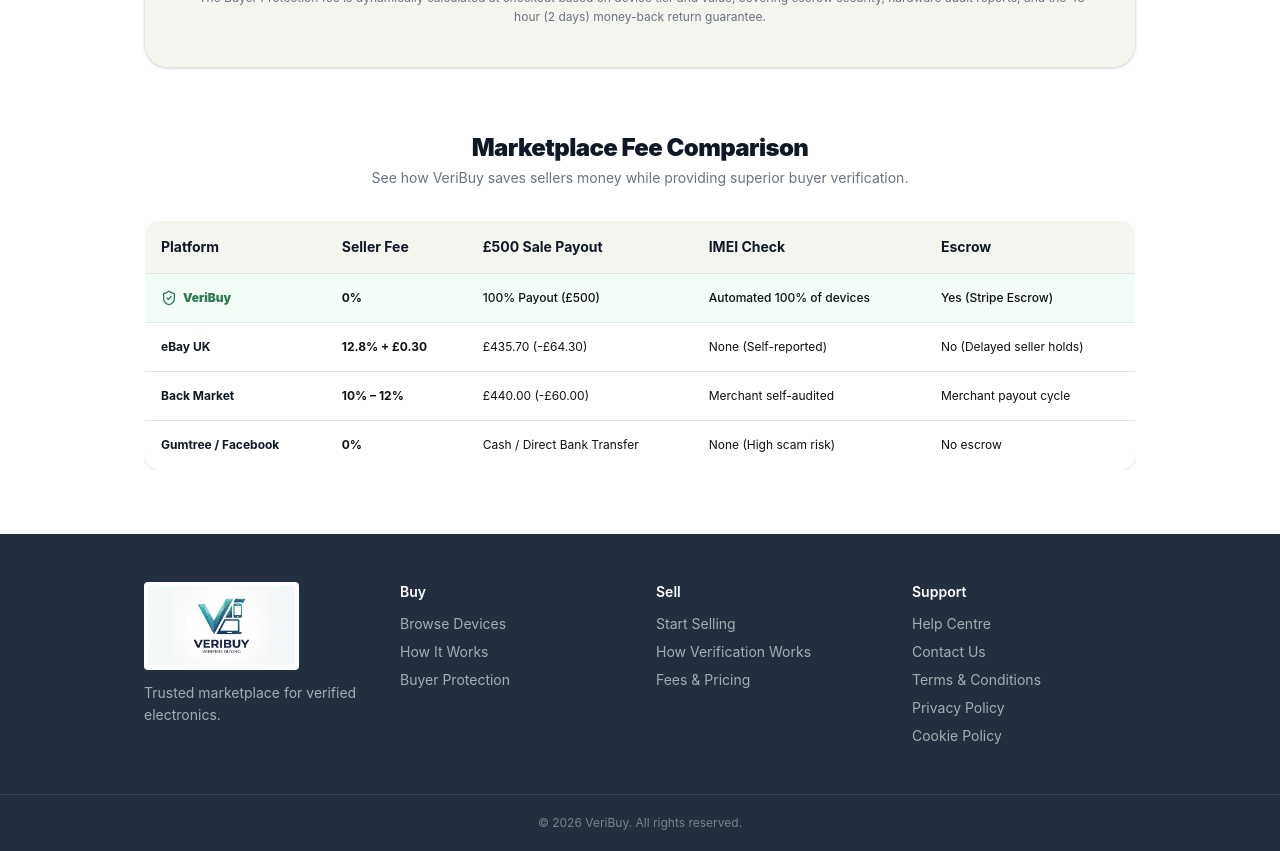
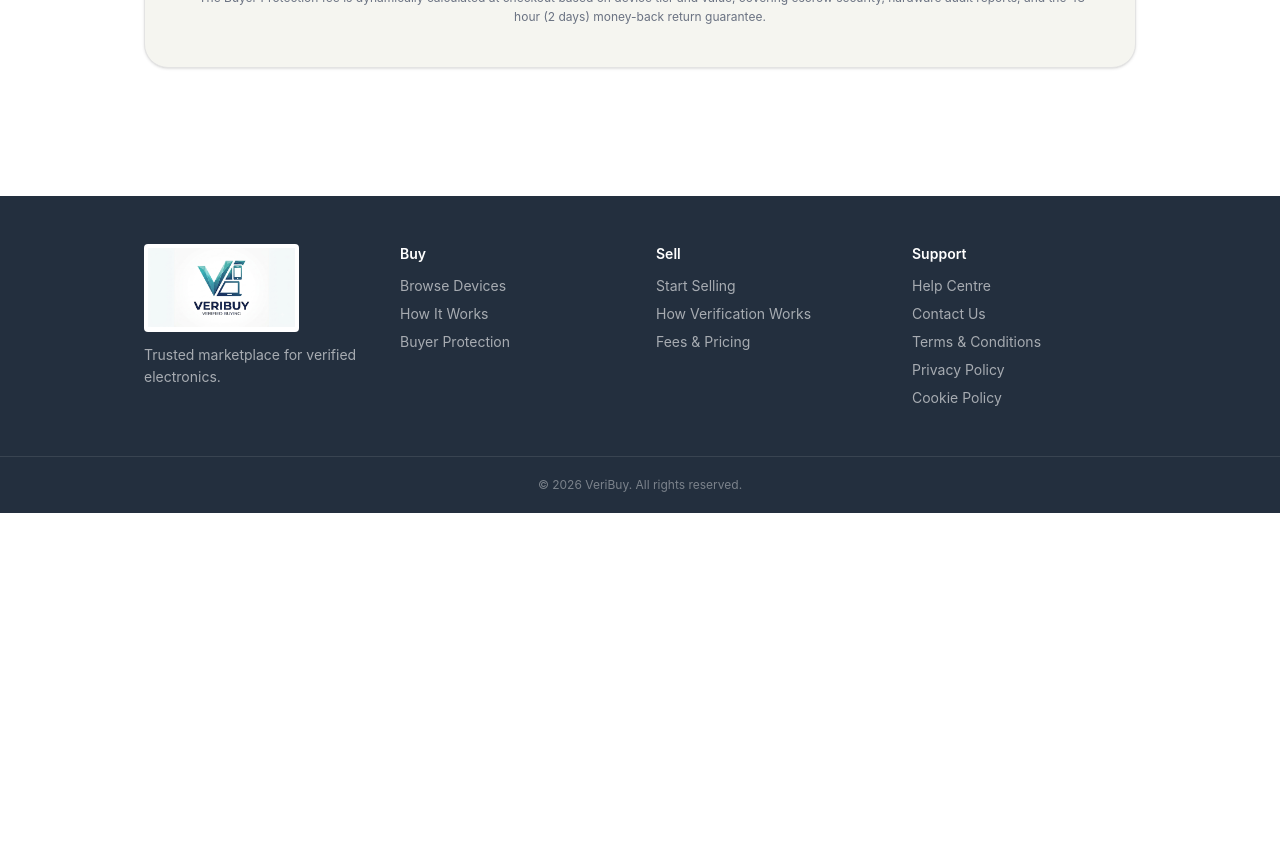
Before and after one commit to veribuy-shop/veribuy, a Next.js app in the folder frontend/: page /pricing in a window 1280 px wide. Shown: the part 1540-2391 px from the top of the page. After the commit the page ends 2053 px from the top, so only its background shows below. Built offline with nearby package versions, Linux system fonts and the light colour scheme; no server answers.

Commit message:
fix(frontend): remove competitor fee comparison table and all competitor mentions

```diff
--- a/frontend/app/pricing/page.tsx
+++ b/frontend/app/pricing/page.tsx
@@ -5,13 +5,6 @@ import {
   ShieldCheck,
   ArrowRight,
   Sparkles,
-  Lock,
-  Percent,
-  CheckCircle2,
-  XCircle,
-  RotateCcw,
-  Zap,
-  HelpCircle,
 } from 'lucide-react';
 import { getBuyerProtectionFeePercent, calculateProtectionFee } from '@/lib/fees';
 import { formatPrice } from '@/lib/currency';
@@ -29,49 +22,6 @@ export default function PricingPage() {
   const examplePrice = 500;
   const exampleFee = calculateProtectionFee(examplePrice);
   const exampleTotal = Math.round((examplePrice + exampleFee) * 100) / 100;
-
-  const platformComparisons = [
-    {
-      platform: 'VeriBuy',
-      sellerFee: '0%',
-      sellerPayout: '100% Payout (£500)',
-      buyerProtection: `Variable (~${feePercent}%)`,
-      imeiCheck: 'Automated 100% of devices',
-      escrow: 'Yes (Stripe Escrow)',
-      returnWindow: '48-hour (2 days) guarantee',
-      isVeriBuy: true,
-    },
-    {
-      platform: 'eBay UK',
-      sellerFee: '12.8% + £0.30',
-      sellerPayout: '£435.70 (-£64.30)',
-      buyerProtection: 'Included in high item prices',
-      imeiCheck: 'None (Self-reported)',
-      escrow: 'No (Delayed seller holds)',
-      returnWindow: 'Varies by seller',
-      isVeriBuy: false,
-    },
-    {
-      platform: 'Back Market',
-      sellerFee: '10% – 12%',
-      sellerPayout: '£440.00 (-£60.00)',
-      buyerProtection: 'Built into refurbished markup',
-      imeiCheck: 'Merchant self-audited',
-      escrow: 'Merchant payout cycle',
-      returnWindow: '30 days',
-      isVeriBuy: false,
-    },
-    {
-      platform: 'Gumtree / Facebook',
-      sellerFee: '0%',
-      sellerPayout: 'Cash / Direct Bank Transfer',
-      buyerProtection: 'Zero protection',
-      imeiCheck: 'None (High scam risk)',
-      escrow: 'No escrow',
-      returnWindow: 'Sold as seen (No returns)',
-      isVeriBuy: false,
-    },
-  ];
 
   return (
     <div className="min-h-screen bg-white">
@@ -286,55 +236,6 @@ export default function PricingPage() {
             * The Buyer Protection fee is dynamically calculated at checkout based on device tier and value, covering escrow security, hardware audit reports, and the 48-hour (2 days) money-back return guarantee.
           </p>
         </div>
-
-        {/* Competitor Platform Comparison Table */}
-        <div>
-          <div className="text-center max-w-2xl mx-auto mb-8">
-            <h3 className="text-2xl font-black text-gray-900 tracking-tight">
-              Marketplace Fee Comparison
-            </h3>
-            <p className="text-sm text-gray-500 mt-1">
-              See how VeriBuy saves sellers money while providing superior buyer verification.
-            </p>
-          </div>
-
-          <div className="overflow-x-auto">
-            <table className="w-full text-left text-xs sm:text-sm border border-[var(--color-border)] rounded-2xl overflow-hidden shadow-sm">
-              <thead>
-                <tr className="border-b border-[var(--color-border)] bg-[var(--color-surface-alt)]">
-                  <th className="p-4 font-bold text-gray-900">Platform</th>
-                  <th className="p-4 font-bold text-gray-900">Seller Fee</th>
-                  <th className="p-4 font-bold text-gray-900">£500 Sale Payout</th>
-                  <th className="p-4 font-bold text-gray-900">IMEI Check</th>
-                  <th className="p-4 font-bold text-gray-900">Escrow</th>
-                </tr>
-              </thead>
-              <tbody className="divide-y divide-[var(--color-border)] text-xs">
-                {platformComparisons.map((row) => (
-                  <tr
-                    key={row.platform}
-                    className={row.isVeriBuy ? 'bg-emerald-50/60 font-medium' : 'hover:bg-gray-50/50 transition-colors'}
-                  >
-                    <td className="p-4 font-bold text-gray-900">
-                      {row.isVeriBuy ? (
-                        <div className="flex items-center gap-1.5 text-[var(--color-green)] font-black">
-                          <ShieldCheck className="w-4 h-4" />
-                          <span>{row.platform}</span>
-                        </div>
-                      ) : (
-                        row.platform
-                      )}
-                    </td>
-                    <td className="p-4 font-bold">{row.sellerFee}</td>
-                    <td className="p-4">{row.sellerPayout}</td>
-                    <td className="p-4">{row.imeiCheck}</td>
-                    <td className="p-4">{row.escrow}</td>
-                  </tr>
-                ))}
-              </tbody>
-            </table>
-          </div>
-        </div>
       </section>
     </div>
   );
```
